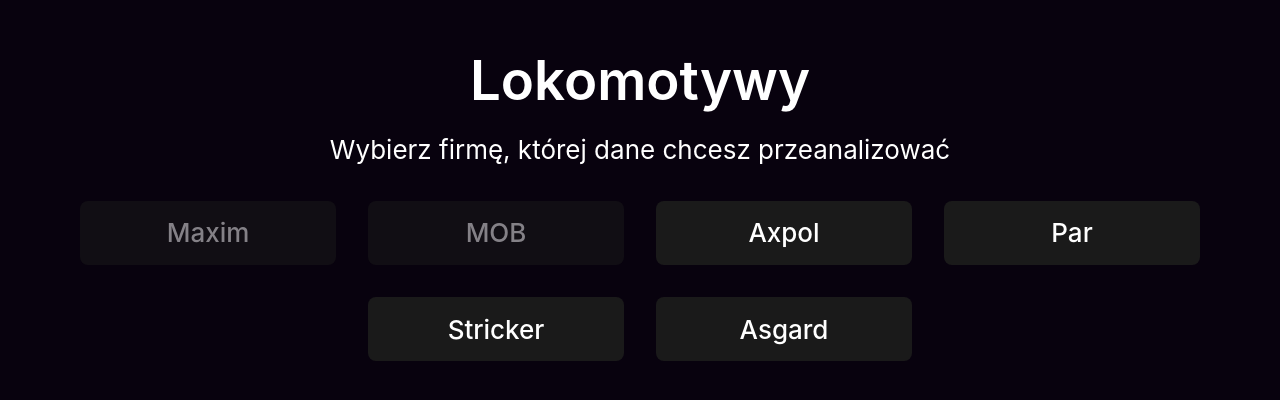
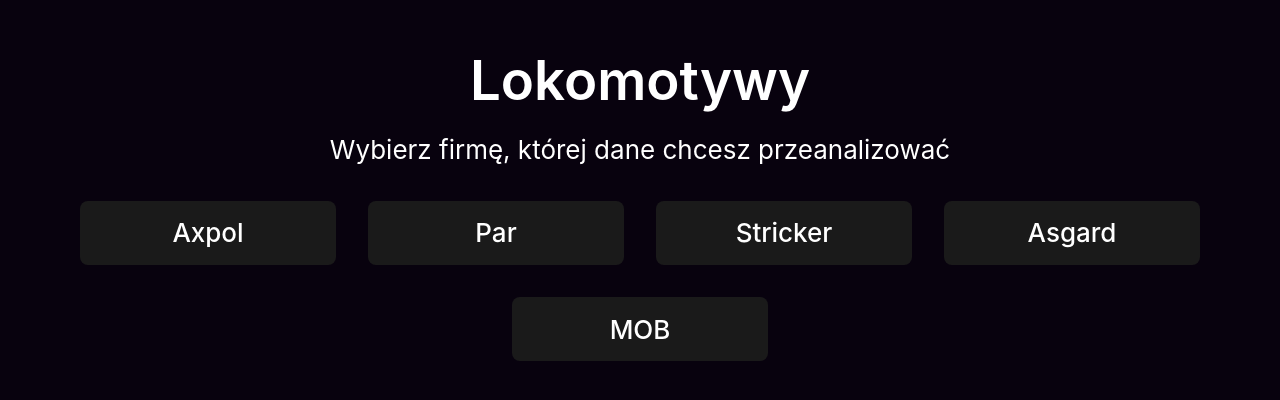
Before and after one commit to rybijakKarpiowy/stock-slurper, a React (Vite) app in the folder apps/web/: page / in a window 1280 px wide. Shown: the part 200-600 px from the top of the page. Built offline with nearby package versions, Linux system fonts and the light colour scheme.

Commit message:
Update App.tsx

```diff
--- a/apps/web/src/App.tsx
+++ b/apps/web/src/App.tsx
@@ -13,8 +13,8 @@ function App() {
     const [loading, setLoading] = useState(false);
     const [progress, setProgress] = useState(0);
 
-    const activeCompanies = ["Axpol", "Par", "Stricker", "Asgard"] as companyName[];
-    const disabledCompanies = ["Maxim", "MOB"] as companyName[];
+    const activeCompanies = ["Axpol", "Par", "Stricker", "Asgard", "MOB"] as companyName[];
+    const disabledCompanies = [] as companyName[];
 
     useEffect(() => {
         const daysInput = document.getElementById("days") as HTMLInputElement;
```
